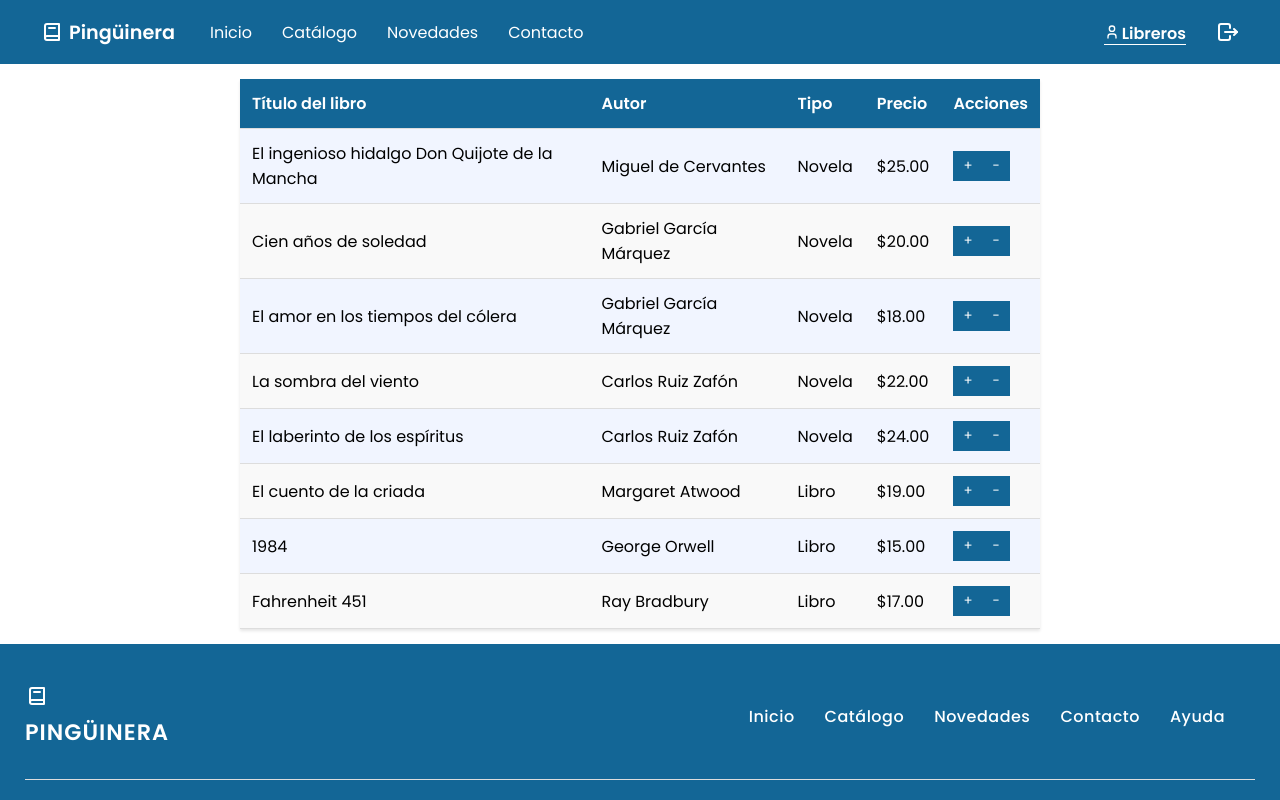
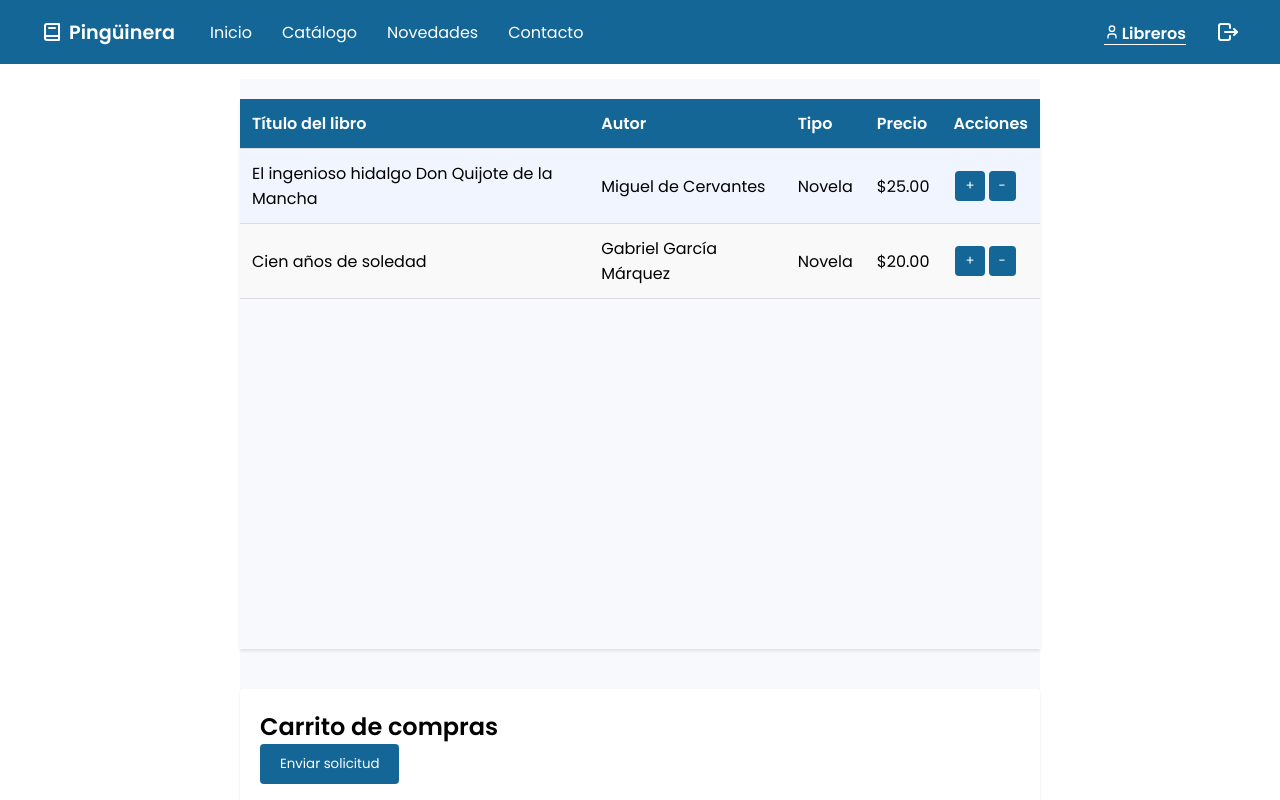
Before and after one commit to ChrisDL34/final_frontend_app, an Angular app: page /request-providers in a window 1280 px wide. Shown: the top 800 px of the page. Built offline with nearby package versions, Linux system fonts and the light colour scheme.

Commit message:
se realiza implementacion del modal en request-provider

```diff
--- a/src/app/ui/blocks/request-provider/request-provider.component.css
+++ b/src/app/ui/blocks/request-provider/request-provider.component.css
@@ -1,7 +1,7 @@
 body {
     font-family: Arial, sans-serif;
     display: flex;
-    justify-content: center;
+    flex-direction: column;
     align-items: center;
     margin: 0;
     background-color: #f7f9fc;
@@ -9,24 +9,18 @@ body {
 .container {
     width: 100%;
     max-width: 800px;
-    margin: 0;
+    margin: 20px 0;
     box-shadow: 0 2px 3px rgba(0, 0, 0, 0.1);
 }
-
-
 .table-container {
-    height: 550px; /* Adjust this height as needed */
+    height: 550px;
     overflow-y: auto;
     position: relative;
 }
-
-
 table {
     width: 100%;
     border-collapse: collapse;
-    box-shadow: 0 2px 3px rgba(0, 0, 0, 0.1);
 }
-
 thead {
     position: sticky;
     top: 0;
@@ -34,7 +28,6 @@ thead {
     color: white;
     z-index: 1;
 }
-
 th, td {
     padding: 12px;
     text-align: left;
@@ -50,14 +43,98 @@ tr:nth-child(even) {
 tr:nth-child(odd) {
     background-color: #f1f5ff;
 }
-
 .actions button {
     padding: 5px 10px;
     background-color: #136696;
     color: white;
     border: none;
     cursor: pointer;
+    margin: 2px;
+    border-radius: 4px;
 }
 .actions button:hover {
     background-color: #0d4f72;
 }
+.carrito-container {
+    width: 100%;
+    max-width: 800px;
+    margin: 20px 0;
+    padding: 20px;
+    box-shadow: 0 2px 3px rgba(0, 0, 0, 0.1);
+    background-color: white;
+    border-radius: 4px;
+}
+.carrito-container h2 {
+    margin-top: 0;
+}
+.carrito-container ul {
+    list-style: none;
+    padding: 0;
+}
+.carrito-container ul li {
+    padding: 10px 0;
+    border-bottom: 1px solid #ddd;
+}
+.btn-enviar {
+    display: inline-block;
+    padding: 10px 20px;
+    background-color: #136696;
+    color: white;
+    border: none;
+    border-radius: 4px;
+    cursor: pointer;
+}
+.btn-enviar:hover {
+    background-color: #0d4f72;
+}
+.modal {
+    display: none;
+    position: fixed;
+    z-index: 1;
+    left: 0;
+    top: 0;
+    width: 100%;
+    height: 100%;
+    overflow: auto;
+    background-color: rgba(0, 0, 0, 0.4);
+    justify-content: center;
+    align-items: center;
+}
+.modal.show {
+    display: flex;
+}
+.modal-content {
+    background-color: #fefefe;
+    padding: 20px;
+    border: 1px solid #888;
+    width: 80%;
+    max-width: 400px;
+    border-radius: 4px;
+    text-align: center;
+}
+.modal-content h3 {
+    margin-top: 0;
+}
+.close, .btn-close {
+    color: white;
+    background-color: #f44336;
+    border: none;
+    padding: 10px 20px;
+    border-radius: 4px;
+    cursor: pointer;
+}
+.btn-close:hover {
+    background-color: #d32f2f;
+}
+.btn-confirm {
+    color: white;
+    background-color: #4CAF50;
+    border: none;
+    padding: 10px 20px;
+    border-radius: 4px;
+    cursor: pointer;
+    margin-left: 10px;
+}
+.btn-confirm:hover {
+    background-color: #388E3C;
+}
--- a/src/app/ui/blocks/request-provider/request-provider.component.html
+++ b/src/app/ui/blocks/request-provider/request-provider.component.html
@@ -12,138 +12,35 @@
                     </tr>
                 </thead>
                 <tbody>
-                    <tr>
-                        <td>El ingenioso hidalgo Don Quijote de la Mancha</td>
-                        <td>Miguel de Cervantes</td>
-                        <td>Novela</td>
-                        <td>$25.00</td>
+                    <tr *ngFor="let libro of libros">
+                        <td>{{ libro.titulo }}</td>
+                        <td>{{ libro.autor }}</td>
+                        <td>{{ libro.tipo }}</td>
+                        <td>{{ libro.precio | currency }}</td>
                         <td class="actions">
-                            <button>+</button>
-                            <button>-</button>
-                        </td>
-                    </tr>
-                    <tr>
-                        <td>Cien años de soledad</td>
-                        <td>Gabriel García Márquez</td>
-                        <td>Novela</td>
-                        <td>$20.00</td>
-                        <td class="actions">
-                            <button>+</button>
-                            <button>-</button>
-                        </td>
-                    </tr>
-                    <tr>
-                        <td>El amor en los tiempos del cólera</td>
-                        <td>Gabriel García Márquez</td>
-                        <td>Novela</td>
-                        <td>$18.00</td>
-                        <td class="actions">
-                            <button>+</button>
-                            <button>-</button>
-                        </td>
-                    </tr>
-                    <tr>
-                        <td>La sombra del viento</td>
-                        <td>Carlos Ruiz Zafón</td>
-                        <td>Novela</td>
-                        <td>$22.00</td>
-                        <td class="actions">
-                            <button>+</button>
-                            <button>-</button>
-                        </td>
-                    </tr>
-                    <tr>
-                        <td>El laberinto de los espíritus</td>
-                        <td>Carlos Ruiz Zafón</td>
-                        <td>Novela</td>
-                        <td>$24.00</td>
-                        <td class="actions">
-                            <button>+</button>
-                            <button>-</button>
-                        </td>
-                    </tr>
-                    <tr>
-                        <td>El cuento de la criada</td>
-                        <td>Margaret Atwood</td>
-                        <td>Libro</td>
-                        <td>$19.00</td>
-                        <td class="actions">
-                            <button>+</button>
-                            <button>-</button>
-                        </td>
-                    </tr>
-                    <tr>
-                        <td>1984</td>
-                        <td>George Orwell</td>
-                        <td>Libro</td>
-                        <td>$15.00</td>
-                        <td class="actions">
-                            <button>+</button>
-                            <button>-</button>
-                        </td>
-                    </tr>
-                    <tr>
-                        <td>Fahrenheit 451</td>
-                        <td>Ray Bradbury</td>
-                        <td>Libro</td>
-                        <td>$17.00</td>
-                        <td class="actions">
-                            <button>+</button>
-                            <button>-</button>
-                        </td>
-                    </tr>
-                    <tr>
-                        <td>Brave New World</td>
-                        <td>Aldous Huxley</td>
-                        <td>Libro</td>
-                        <td>$16.00</td>
-                        <td class="actions">
-                            <button>+</button>
-                            <button>-</button>
-                        </td>
-                    </tr>
-                    <tr>
-                        <td>El hombre en busca de sentido</td>
-                        <td>Viktor Frankl</td>
-                        <td>Libro</td>
-                        <td>$14.00</td>
-                        <td class="actions">
-                            <button>+</button>
-                            <button>-</button>
-                        </td>
-                    </tr>
-                    <tr>
-                        <td>Fahrenheit 451</td>
-                        <td>Ray Bradbury</td>
-                        <td>Libro</td>
-                        <td>$17.00</td>
-                        <td class="actions">
-                            <button>+</button>
-                            <button>-</button>
-                        </td>
-                    </tr>
-                    <tr>
-                        <td>Brave New World</td>
-                        <td>Aldous Huxley</td>
-                        <td>Libro</td>
-                        <td>$16.00</td>
-                        <td class="actions">
-                            <button>+</button>
-                            <button>-</button>
-                        </td>
-                    </tr>
-                    <tr>
-                        <td>El hombre en busca de sentido</td>
-                        <td>Viktor Frankl</td>
-                        <td>Libro</td>
-                        <td>$14.00</td>
-                        <td class="actions">
-                            <button>+</button>
-                            <button>-</button>
+                            <button (click)="agregarAlCarrito(libro)">+</button>
+                            <button (click)="quitarDelCarrito(libro)">-</button>
                         </td>
                     </tr>
                 </tbody>
             </table>
         </div>
     </div>
+    <div class="carrito-container">
+        <h2>Carrito de compras</h2>
+        <ul>
+            <li *ngFor="let item of carrito">
+                {{ item.libro.titulo }} - Cantidad: {{ item.cantidad }}
+            </li>
+        </ul>
+        <button class="btn-enviar" (click)="abrirModal()">Enviar solicitud</button>
+    </div>
+    <div class="modal" [class.show]="mostrarModal">
+        <div class="modal-content">
+            <h2>Total a pagar</h2>
+            <p>El total a pagar es: {{ totalCarrito() | currency }}</p>
+            <button class="btn-close" (click)="cerrarModal()">Cerrar</button>
+            <button class="btn-confirm" (click)="enviarSolicitud()">Confirmar compra</button>
+        </div>
+    </div>
 </body>
--- a/src/app/ui/blocks/request-provider/request-provider.component.ts
+++ b/src/app/ui/blocks/request-provider/request-provider.component.ts
@@ -1,12 +1,79 @@
+import { CommonModule, NgForOf } from '@angular/common';
 import { Component } from '@angular/core';
+
+interface Libro {
+  titulo: string;
+  autor: string;
+  tipo: string;
+  precio: number;
+}
+
+interface ItemCarrito {
+  libro: Libro;
+  cantidad: number;
+}
 
 @Component({
   selector: 'app-request-provider',
   standalone: true,
-  imports: [],
+  imports: [CommonModule, NgForOf],
   templateUrl: './request-provider.component.html',
-  styleUrl: './request-provider.component.css'
+  styleUrls: ['./request-provider.component.css']
 })
 export class RequestProviderComponent {
+  libros: Libro[] = [
+    {
+      titulo: 'El ingenioso hidalgo Don Quijote de la Mancha',
+      autor: 'Miguel de Cervantes',
+      tipo: 'Novela',
+      precio: 25.00
+    },
+    {
+      titulo: 'Cien años de soledad',
+      autor: 'Gabriel García Márquez',
+      tipo: 'Novela',
+      precio: 20.00
+    }
+    // ... resto de los libros ...
+  ];
 
+  carrito: ItemCarrito[] = [];
+  mostrarModal = false;
+
+  agregarAlCarrito(libro: Libro) {
+    const itemExistente = this.carrito.find(item => item.libro === libro);
+    if (itemExistente) {
+      itemExistente.cantidad++;
+    } else {
+      this.carrito.push({ libro, cantidad: 1 });
+    }
+  }
+
+  quitarDelCarrito(libro: Libro) {
+    const itemExistente = this.carrito.find(item => item.libro === libro);
+    if (itemExistente) {
+      itemExistente.cantidad--;
+      if (itemExistente.cantidad === 0) {
+        this.carrito = this.carrito.filter(item => item.libro !== libro);
+      }
+    }
+  }
+
+  abrirModal() {
+    this.mostrarModal = true;
+  }
+
+  cerrarModal() {
+    this.mostrarModal = false;
+  }
+
+  totalCarrito() {
+    return this.carrito.reduce((total, item) => total + item.libro.precio * item.cantidad, 0);
+  }
+
+  enviarSolicitud() {
+    console.log('Solicitud enviada:', this.carrito);
+    this.carrito = [];
+    this.cerrarModal();
+  }
 }
```
